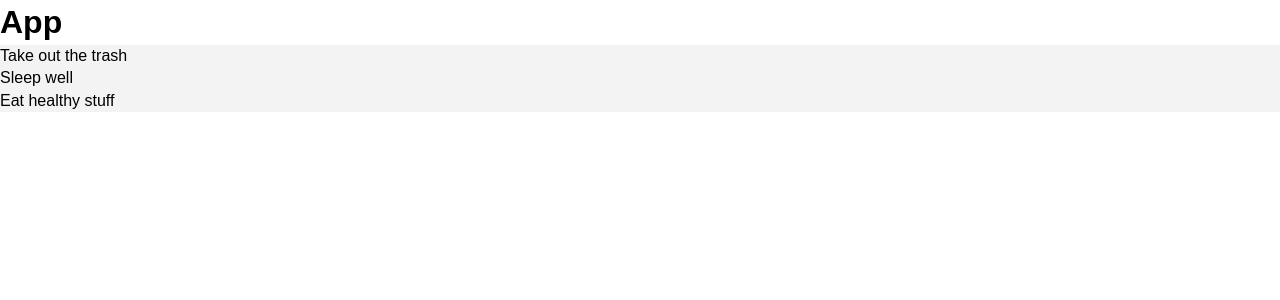
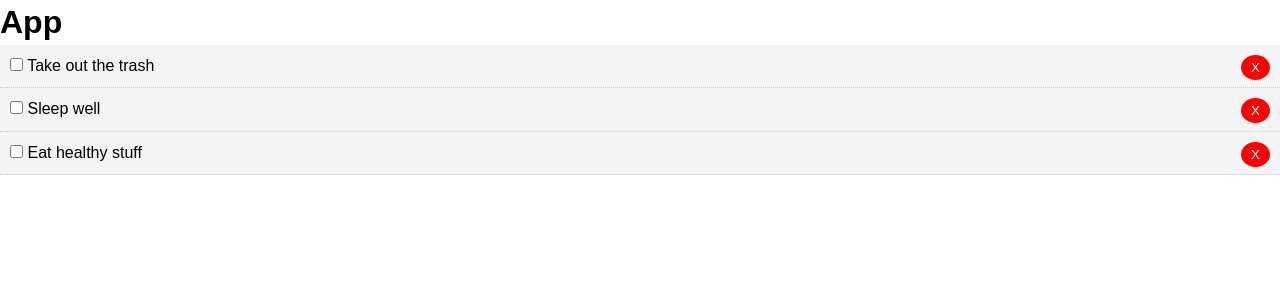
Before and after one commit to strider99/react-todo-app, a React (Create React App) app: page / in a window 1280 px wide. Shown: the top 300 px of the page. Built offline with nearby package versions, Linux system fonts and the light colour scheme.

Commit message:
add checkbox and delete functionality

```diff
--- a/src/App.js
+++ b/src/App.js
@@ -22,12 +22,31 @@ class App extends Component {
       }
     ]
   }
+
+  markComplete = (id) => {
+    const newTodos = this.state.todos.map(todo => {
+      if(todo.id === id){
+        todo.completed = !todo.completed;
+      }
+      return todo;
+    })
+    this.setState({
+      todos: newTodos
+    });
+  }
+
+  delTodo = (id) => {
+    const newTodos = this.state.todos.filter(todo =>  todo.id !== id);
+    this.setState({
+      todos: newTodos
+    })
+  }
+
   render() {
-    console.log(this.state.todos);
     return (
       <div className="App">
         <h1>App</h1>
-        <Todos todos={this.state.todos} />
+        <Todos todos={this.state.todos} markComplete={this.markComplete} delTodo={this.delTodo} />
 
       </div>
     );
--- a/src/components/TodoItem.js
+++ b/src/components/TodoItem.js
@@ -1,11 +1,28 @@
 import React, { Component } from 'react'
 import PropTypes from 'prop-types';
+import { white } from 'ansi-colors';
 
 export class TodoItem extends Component {
+
+  getStyle = () => {
+    return {
+      background: '#f4f4f4',
+      padding: '10px',
+      borderBottom: '1px #ccc dotted',
+      textDecoration: this.props.todo.completed ? 'line-through': 'none'
+    }
+  }
+
   render() {
+    const {id, title} = this.props.todo;
     return (
-      <div style={{ backgroundColor: '#f3f3f3' }} >
-        <p>{this.props.todo.title}</p>
+      <div style={this.getStyle()} >
+
+        <p>
+          <input type="checkbox" name="" id="" onChange={(e) => this.props.markComplete(id,e)} /> {' '}
+          {title}
+          <button style={btnStyle} onClick={(e) => this.props.delTodo(id,e) } >X</button>
+        </p>
       </div>
     )
   }
@@ -15,4 +32,14 @@ TodoItem.propTypes = {
   todo: PropTypes.object.isRequired
 }
 
+const btnStyle = {
+  background: '#ff0000',
+  color: 'white',
+  border: 'none',
+  padding: '5px 10px',
+  borderRadius: '50%',
+  cursor: 'pointer',
+  float: 'right'
+}
+
 export default TodoItem
--- a/src/components/Todos.js
+++ b/src/components/Todos.js
@@ -3,10 +3,13 @@ import TodoItem from './TodoItem';
 import PropTypes from 'prop-types';
 
 class Todos extends Component {
+
+
+
   render() {
 
     return this.props.todos.map((todo) => {
-      return <TodoItem key={todo.id} todo={todo} />
+      return <TodoItem key={todo.id} todo={todo} markComplete={this.props.markComplete} delTodo={this.props.delTodo} />
     })
   }
 }
```
Also changed, not shown: src/components/layout/Header.js (added, +11 -0 lines).
